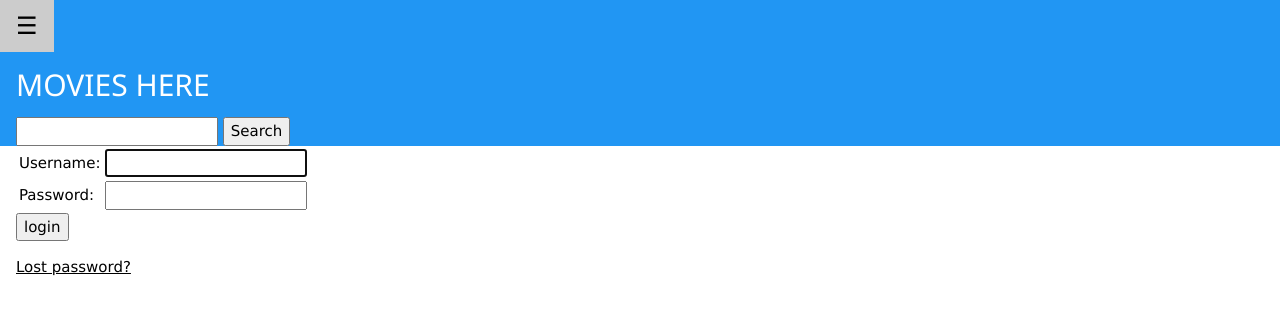
After one commit to logeswari5/MoviesApp-Django, a Django app: page /accounts/login/ in a window 1280 px wide. The commit adds this page. Shown: the top 315 px of the page. Run offline with Django 3.2, Linux system fonts and the light colour scheme.

Commit message:
Add authentication in base generic file

```diff
--- a/movie/templates/base_generic.html
+++ b/movie/templates/base_generic.html
@@ -12,6 +12,14 @@
   <a href="{% url 'movies' %}" class="w3-bar-item w3-button">MOVIE LIST</a>
     <a href="{% url 'directors' %}" class="w3-bar-item w3-button">ALL DIRECTORS</a>
     <a href="{% url 'studios' %}" class="w3-bar-item w3-button">STUDIO LIST</a>
+    <ul class="sidebar-nav">
+   {% if user.is_authenticated %}
+     <li>User: {{ user.get_username }}</li>
+     <li><a href="{% url 'logout'%}?next={{request.path}}">LOGOUT</a></li>
+   {% else %}
+     <li><a href="{% url 'login'%}?next={{request.path}}">LOGIN</a></li>
+   {% endif %}
+  </ul>
 </div>
 <div class="w3-blue">
   <button class="w3-button w3-blue w3-xlarge" onclick="w3_open()">☰</button>
--- a/movie/templates/movie/director_list.html
+++ b/movie/templates/movie/director_list.html
@@ -1,9 +1,11 @@
 {% extends "base_generic.html" %}
 
 {% block content %}
-
+{% if user.is_authenticated %}
 <button><a href="{% url 'director-create' %}" class="w3-bar-item w3-button">CREATE NEW DIRECTOR</a></button>
-
+{% else %}
+  <p><a href="{% url 'login'%}?next={{request.path}}"><button>LOGIN</button></a> to create new director</p>
+{% endif %}
 <h1>All Directors</h1>
 
 <div class="container px-4">
--- a/movie/templates/movie/movie_list.html
+++ b/movie/templates/movie/movie_list.html
@@ -1,9 +1,11 @@
 {% extends "base_generic.html" %}
 
 {% block content %}
-
+{% if user.is_authenticated %}
 <button><a href="{% url 'movie-create' %}" class="w3-bar-item w3-button">ADD NEW MOVIE</a></button>
-
+{% else %}
+ <p><a href="{% url 'login'%}?next={{request.path}}"><button>LOGIN</button></a> to add new movie</p>
+{% endif %}
 <h1>Movie List</h1>
 <div class="container">
   <div class="row">
--- a/movie/templates/movie/studio_list.html
+++ b/movie/templates/movie/studio_list.html
@@ -1,9 +1,11 @@
 {% extends "base_generic.html" %}
 
 {% block content %}
-
+{% if user.is_authenticated %}
   <button><a href="{% url 'studio-create' %}" class="w3-bar-item w3-button">ADD NEW STUDIO</a></button>
-
+{% else %}
+  <p><a href="{% url 'login'%}?next={{request.path}}"><button>LOGIN</button></a> to add new studio</p>
+{% endif %}
   <h1>STUDIO LIST: </h1>
   {% if studio_list %}
   <ul>
--- /dev/null
+++ b/movie/templates/registration/login.html
@@ -0,0 +1,38 @@
+{% extends "base_generic.html" %}
+
+{% block content %}
+
+{% if form.errors %}
+<p>Your username and password didn't match. Please try again.</p>
+{% endif %}
+
+{% if next %}
+    {% if user.is_authenticated %}
+    <p>Your account doesn't have access to this page. To proceed,
+    please login with an account that has access.</p>
+    {% else %}
+    <p>Please login to see this page.</p>
+    {% endif %}
+{% endif %}
+
+<form method="post" action="{% url 'login' %}">
+{% csrf_token %}
+<table>
+<tr>
+    <td>{{ form.username.label_tag }}</td>
+    <td>{{ form.username }}</td>
+</tr>
+<tr>
+    <td>{{ form.password.label_tag }}</td>
+    <td>{{ form.password }}</td>
+</tr>
+</table>
+
+<input type="submit" value="login" />
+<input type="hidden" name="next" value="{{ next }}" />
+</form>
+
+{# Assumes you setup the password_reset view in your URLconf #}
+<p><a href="{% url 'password_reset' %}">Lost password?</a></p>
+
+{% endblock %}
--- /dev/null
+++ b/movie/templates/registration/password_reset_email.html
@@ -0,0 +1,2 @@
+Someone asked for password reset for email {{ email }}. Follow the link below:
+{{ protocol}}://{{ domain }}{% url 'password_reset_confirm' uidb64=uid token=token %}
```
Also changed, not shown: movie/templates/registration/logged_out.html (added, +7 -0 lines), movie/templates/registration/password_reset_complete.html (added, +8 -0 lines), movie/templates/registration/password_reset_confirm.html (added, +33 -0 lines), movie/templates/registration/password_reset_done.html (added, +7 -0 lines), movie/templates/registration/password_reset_form.html (added, +11 -0 lines), db.sqlite3.
